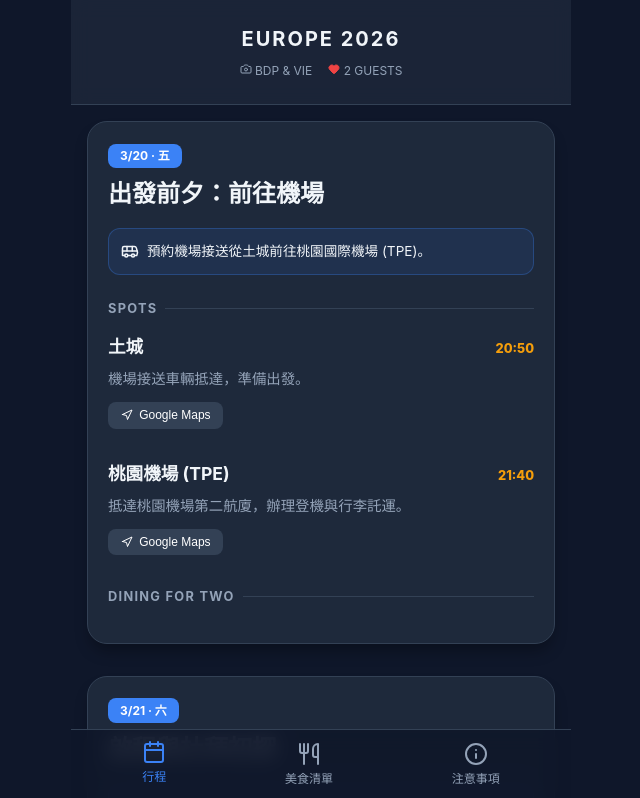
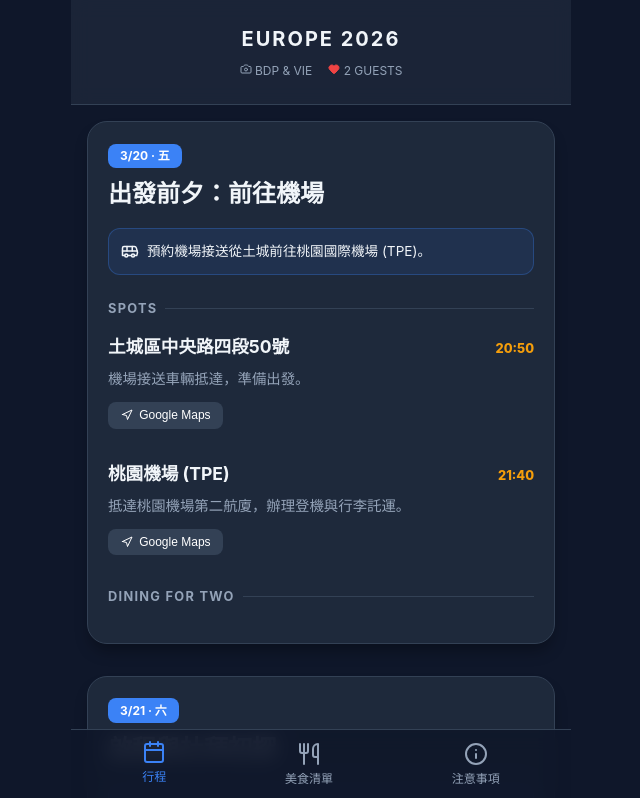
Before and after one commit to bbfishes/europe-trip-companion, a React (Vite) app: page / in a window 1280 px wide. Shown: the top 798 px of the page, without its empty margins (319-959 px from the left). Built offline with nearby package versions, Linux system fonts and the light colour scheme.

Commit message:
Update departure location to specific address in Tucheng

```diff
--- a/src/data.js
+++ b/src/data.js
@@ -5,7 +5,7 @@ export const itinerary = [
     title: '出發前夕：前往機場',
     transport: '預約機場接送從土城前往桃園國際機場 (TPE)。',
     activities: [
-      { time: '20:50', location: '土城', desc: '機場接送車輛抵達，準備出發。', lat: 24.9723, lng: 121.4431 },
+      { time: '20:50', location: '土城區中央路四段50號', desc: '機場接送車輛抵達，準備出發。', lat: 24.9723, lng: 121.4431 },
       { time: '21:40', location: '桃園機場 (TPE)', desc: '抵達桃園機場第二航廈，辦理登機與行李託運。', lat: 25.0797, lng: 121.2342 }
     ],
     dining: []
```
